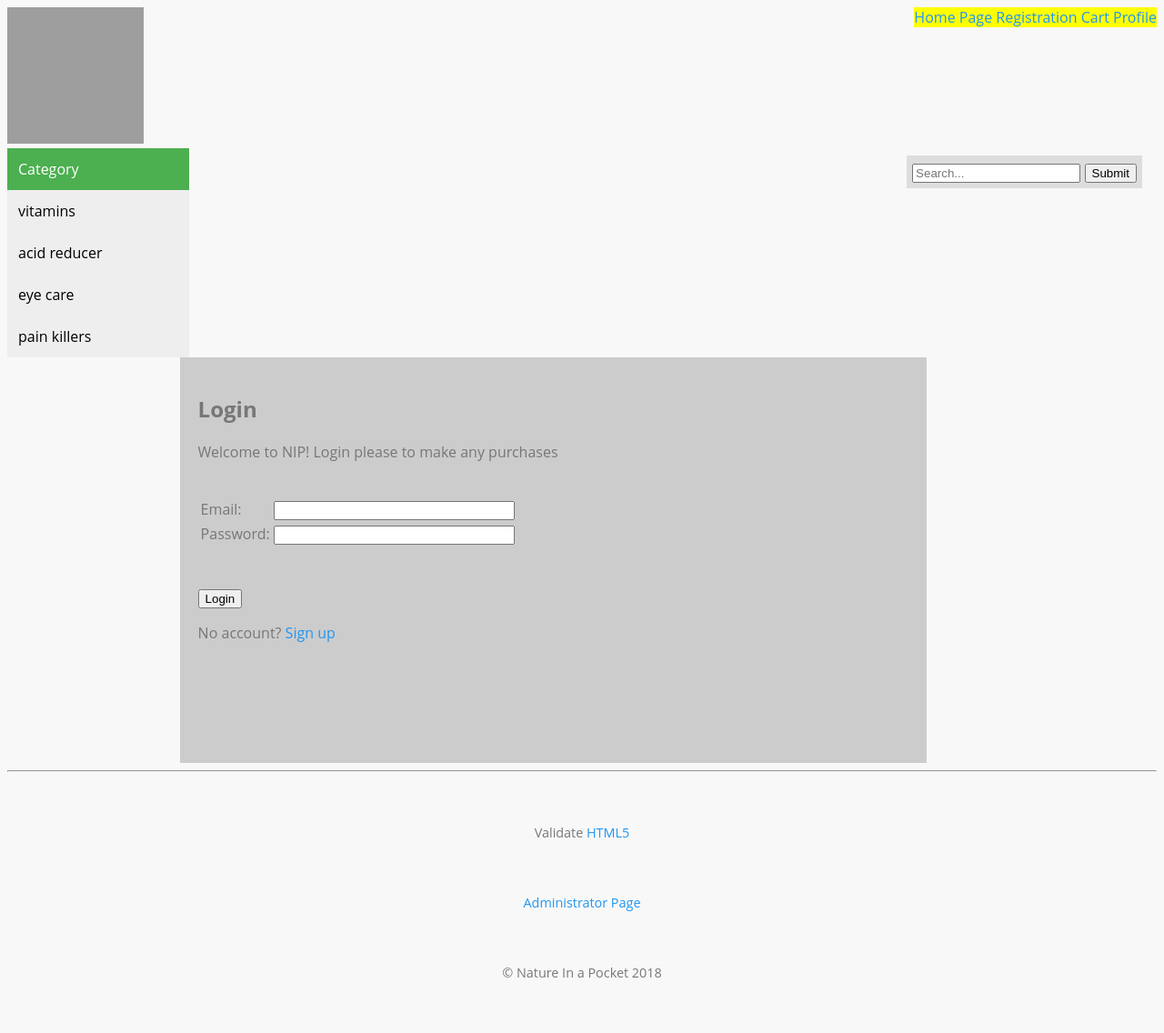
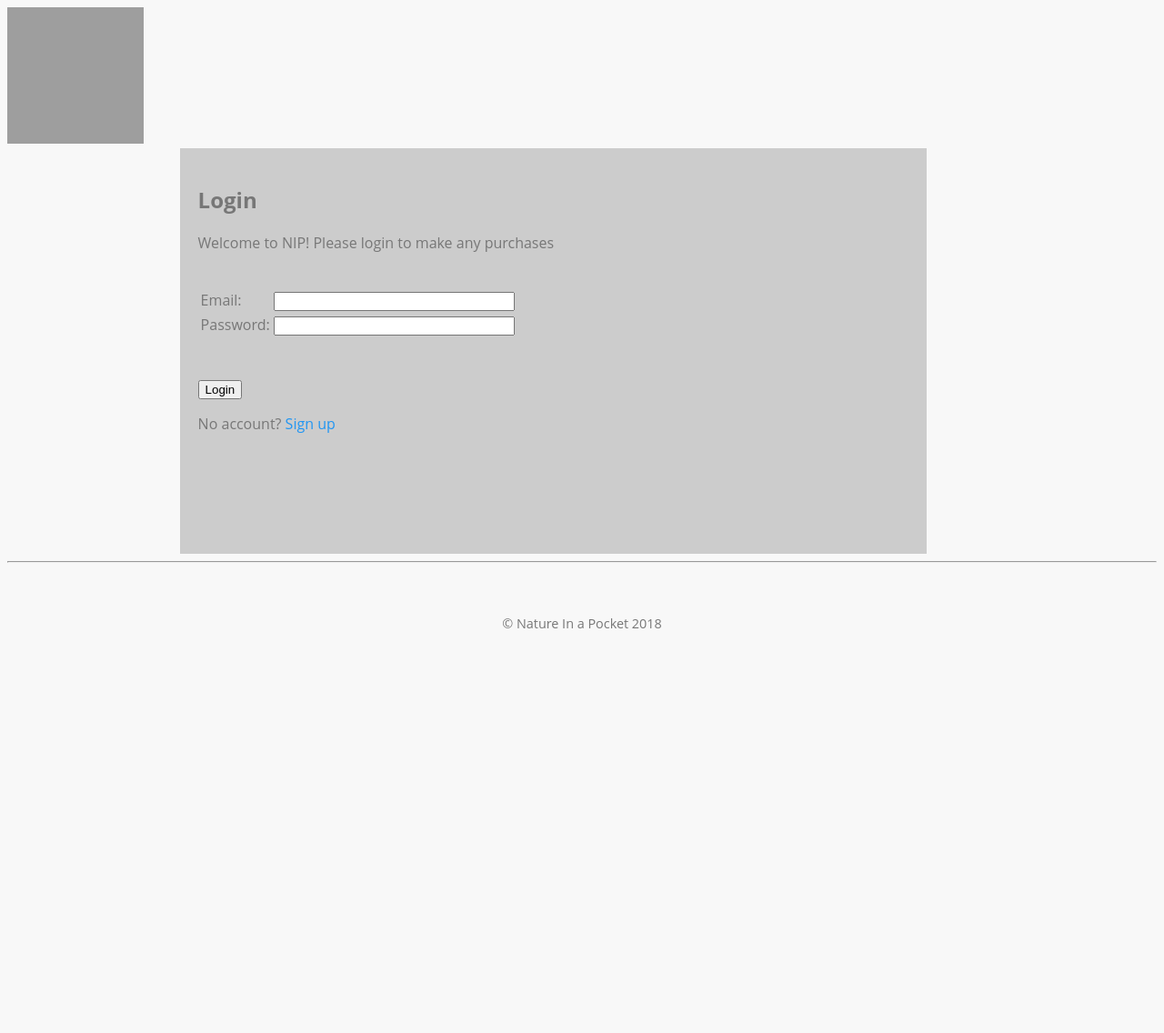
Before and after one commit to azimmarediya/CS372-Group-Project-Website, a PHP site: page /Login.php in a window 1280 px wide. Shown: the whole page at 91% size. After the commit the page ends 691 px from the top, so only its background shows below. Run offline with PHP 8.4, Linux system fonts and the light colour scheme; grey boxes are pictures that could not be loaded.

Commit message:
Update Login.php

```diff
--- a/Login.php
+++ b/Login.php
@@ -4,43 +4,28 @@
 <html lang="en">
 <head>
 	<meta http-equiv="Content-Type" content="text/html; charset=utf-8"/>
-	<title>Ligin</title>
+	<title>Login</title>
 
 	<link rel="stylesheet" type="text/css" href="MyStyleA.css"/>
 	<script src = "validation.js" ></script>
 
 </head>
-<header class="login">
-<a href="HomePage.html"> Home Page    </a> <a href="Registration.php">  Registration</a> <a href="Cart.html">  Cart</a>
-<a href="ProfilePage.html"> Profile</a>
+
 </header>
 <header>
 <img src="NIP.jpg" alt="Treee" style = "display:inline" width = "150" height = "150" />
 
 </header>
- <div class="search-container">
-    <form action="/action_page.php">
-      <input type="text" placeholder="Search..." name="search">
-      <button type="submit">Submit</button>
-    </form>
-  </div>
-<div class="vertical-menu">
-  <a href="#" class="active">Category</a>
-  <a href="#">vitamins</a>
-  <a href="#">acid reducer</a>
-  <a href="#">eye care</a>
-  <a href="#">pain killers</a>
-</div>
+
 <body>
 
 
 	<section>
 
 		<h2 id = "testing">Login</h2>
-		<p>Welcome to NIP! Login please to make any purchases </p>
+		<p>Welcome to NIP! Please login to make any purchases </p>
 		<br/>
-		<form id = "login" onsubmit ="return login()" action="Login.php" method="post">
-		<input type="hidden" name="submitted" value="1"/>
+		<form id = "login" action="Login.php" method="post">
 			<table>
 					<tr><td>Email: </td><td> <input type="text" id="email" name="email" size="30" /></td></tr>
 
@@ -51,7 +36,7 @@
 		<br/>
 		<br/>
 
-		<input class = "ordinaryLink submitButton" type = "submit" value = "Login"/>
+		<input class = "ordinaryLink submitButton" name="signIn" type = "submit" value = "Login"/>
 
 		<p> No account? <a href="Registration.php">Sign up</a></p>
 
@@ -66,16 +51,19 @@
 	<hr/>
 
 
-	<footer>
-		Validate <a href="https://validator.w3.org/nu/?doc=http%3A%2F%2Furegina.ca%2F~martinsp%2F" class = "ordinaryLink">HTML5</a>
-	</footer>
+
 	<script type = "text/javascript"  src = "validation.js" ></script>
-	<footer><a href="AdministratorPage.html">  Administrator Page</a></footer>
+	<!--<footer><a href="AdministratorPage.html">  Administrator Page</a></footer> -->
 <footer> © Nature In a Pocket 2018 </footer>
 </body>
 </html>
 
 <?php
+$servername = "localhost";
+$username = "username";
+$password = "password";
+$dbname = "myDB";
+
 $validate = true;
 $reg_Email = "/^\w+@[a-zA-Z_]+?\.[a-zA-Z]{2,3}$/";
 $reg_Pswd = "/^(\S*)?\d+(\S*)?$/";
@@ -83,12 +71,12 @@ $reg_Pswd = "/^(\S*)?\d+(\S*)?$/";
 $email = "";
 $error = "";
 
-if (isset($_POST["submitted"]) && $_POST["submitted"])
+if (isset($_POST["signIn"]))
 {
 	$email = trim($_POST["email"]);
 	$password = trim($_POST["password"]);
 
-	$db = new mysqli("localhost", "andriiev", "2006vA3", "andriiev");
+	$db = new mysqli($servername, $username, $password, $dbname);
 	if ($db->connect_error)
 	{
 		die ("Connection failed: " . $db->connect_error);
@@ -96,7 +84,7 @@ if (isset($_POST["submitted"]) && $_POST["submitted"])
 
 	//add code here to select * from table User where email = '$email' AND password = '$password'
 	// start with
-	$q = "select * from OnlineStore where email = '$email' and password = '$password'";
+	$q = "select email, password FROM user Where email = '$email' and password = '$password'";
 
 	$r = $db->query($q);
 	$row = $r->fetch_assoc();
@@ -125,7 +113,7 @@ if (isset($_POST["submitted"]) && $_POST["submitted"])
 
 		session_start();
 		$_SESSION["email"] = $email;
-		header("Location: index.php");
+		header("Location: HomePage.php");
 		$db->close();
 		exit();
 	}
@@ -135,5 +123,5 @@ if (isset($_POST["submitted"]) && $_POST["submitted"])
 		$db->close();
 	}
 }
-
+echo "$error";
 ?>
```
